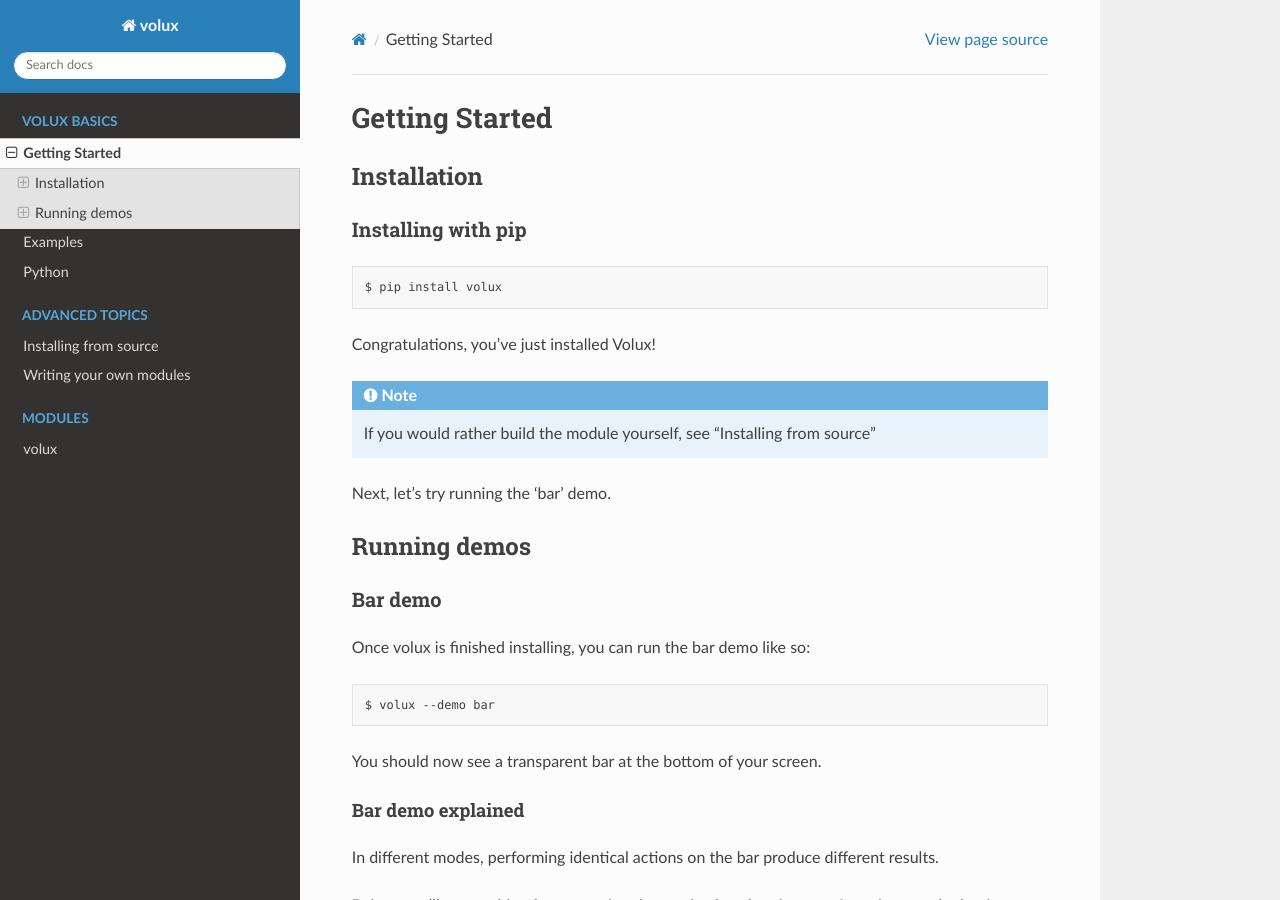
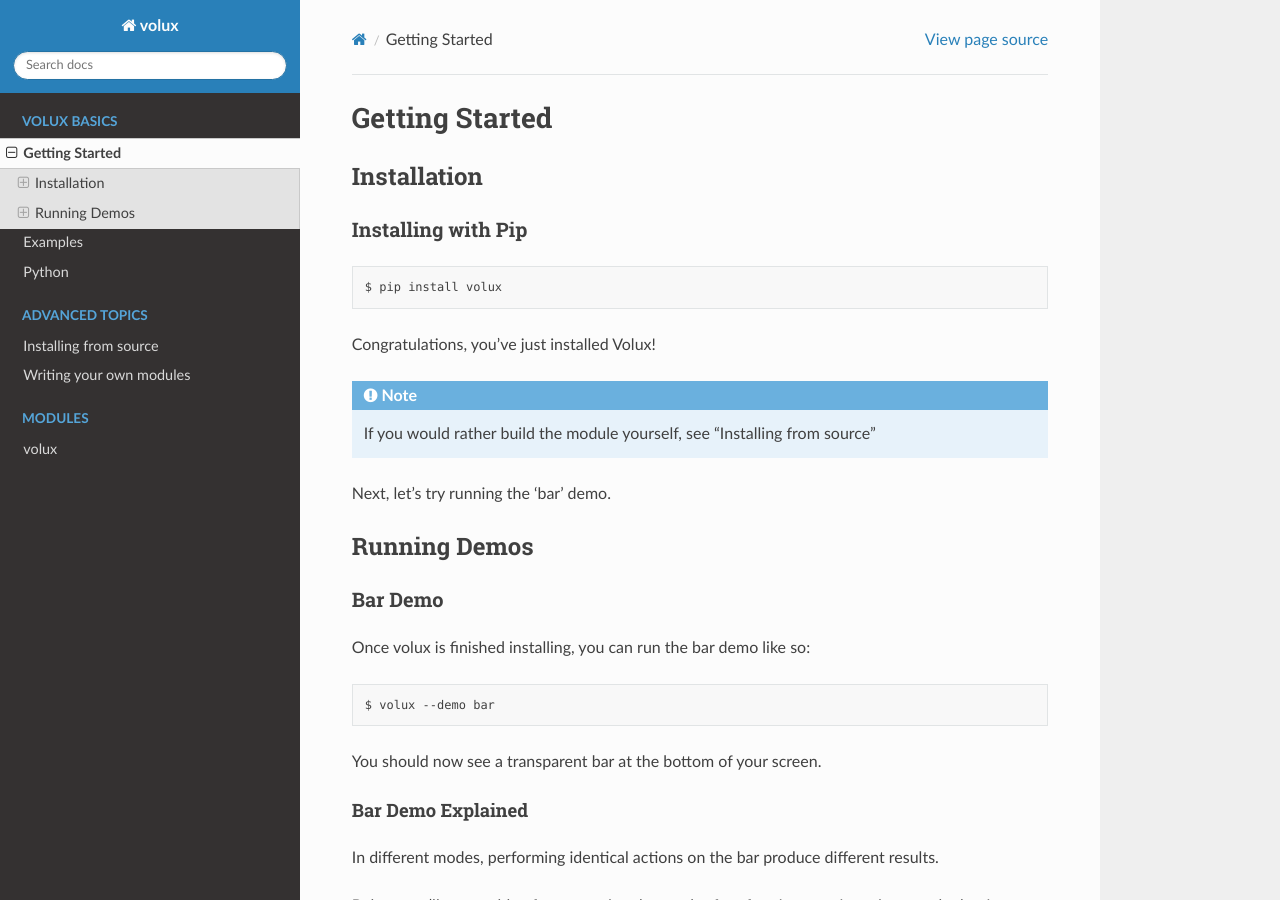
Before and after one commit to DrTexx/Volux, a Sphinx documentation site: the page built from docs/basics/intro.rst, in a window 1280 px wide and 900 px high. Built offline with Sphinx 7.4.7 and the Read the Docs theme 2.0.0, drawn with Linux system fonts in a browser that asks for light colours.

Commit message:
update docs

```diff
--- a/docs/basics/examples.rst
+++ b/docs/basics/examples.rst
@@ -9,8 +9,10 @@
 VoluxLight
 ==========
 
-Adding a new light
-------------------
+.. warning:: This section is a work-in-progress
+
+Adding New Lights
+-----------------
 
 .. code-block:: python
 
--- a/docs/basics/intro.rst
+++ b/docs/basics/intro.rst
@@ -6,7 +6,7 @@
 Installation
 ************
 
-Installing with pip
+Installing with Pip
 ===================
 
 .. prompt:: bash $
@@ -22,10 +22,10 @@
 
 
 *************
-Running demos
+Running Demos
 *************
 
-Bar demo
+Bar Demo
 ========
 
 Once volux is finished installing, you can run the bar demo like so:
@@ -36,7 +36,7 @@
 
 You should now see a transparent bar at the bottom of your screen.
 
-Bar demo explained
+Bar Demo Explained
 ------------------
 
 In different modes, performing identical actions on the bar produce different results.
--- a/docs/basics/python.rst
+++ b/docs/basics/python.rst
@@ -9,7 +9,7 @@
 VoluxOperator
 =============
 
-Instantiating a new operator
+Instantiating a New Operator
 ----------------------------
 
 .. code-block:: python
@@ -19,7 +19,7 @@
 
 .. note:: ``vlx`` will serve as the name of the operator instance in the following examples
 
-Adding modules to an operator
+Adding Modules to an Operator
 -----------------------------
 
 .. code-block:: python
```
